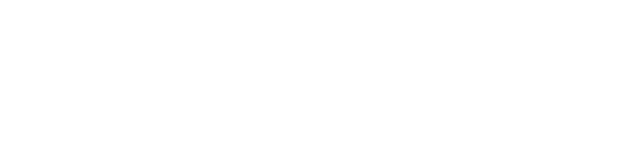
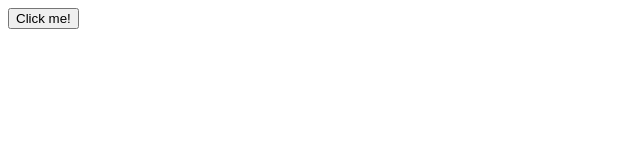
Before and after one commit to DavidSenai/GitGitHub, a plain HTML site: page index.html in a window 1280 px wide. Shown: the whole page, without its empty margins (0-640 px from the left). Drawn offline with Linux system fonts and the light colour scheme.

Commit message:
Adicionei um botao

```diff
--- a/index.html
+++ b/index.html
@@ -5,5 +5,7 @@
     <meta name="viewport" content="width=device-width, initial-scale=1.0" />
     <title>GitGitHub</title>
   </head>
-  <body></body>
+  <body>
+    <button>Click me!</button>
+  </body>
 </html>
```
